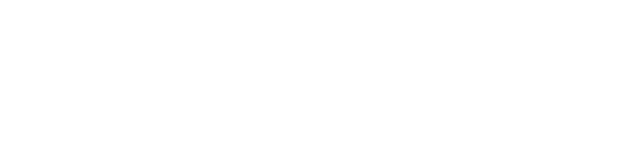
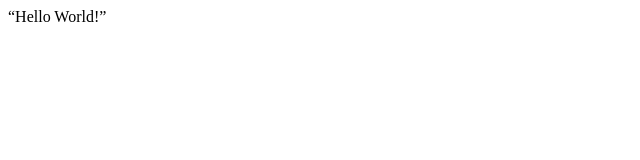
Before and after one commit to maya88en/technical-, a plain HTML site: page index.html in a window 1280 px wide. Shown: the whole page, without its empty margins (0-640 px from the left). Drawn offline with Linux system fonts and the light colour scheme.

Commit message:
Update index.html

```diff
--- a/index.html
+++ b/index.html
@@ -7,9 +7,11 @@
   </head>
 
   <body>
+    “Hello World!”
     <script src="https://cdn.freecodecamp.org/testable-projects-fcc/v1/bundle.js"></script>
 
     <!--
+
 
     Hello Camper!
 
```
